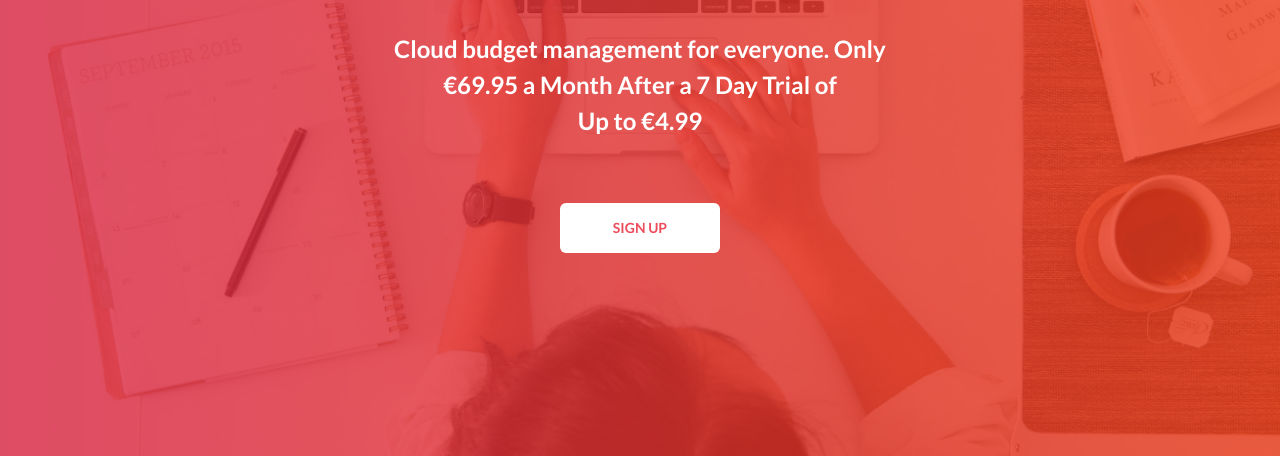
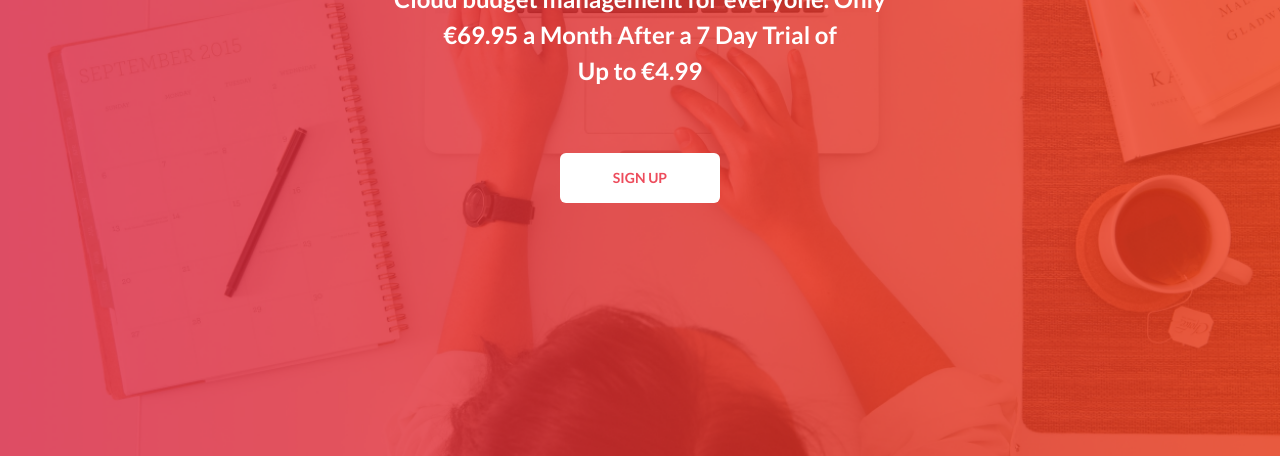
Before and after one commit to AntonChetveryk/blackhawk, a plain HTML site: page hw4/index.html in a window 1280 px wide. Shown: the part 394-850 px from the top of the page. Drawn offline with Linux system fonts and the light colour scheme.

Commit message:
change main margin

```diff
--- a/hw4/style.css
+++ b/hw4/style.css
@@ -69,7 +69,7 @@ header {
 
 main {
   text-align: center;
-  margin-top: 200px;
+  margin-top: 150px;
 }
 
 .main-header {
```
